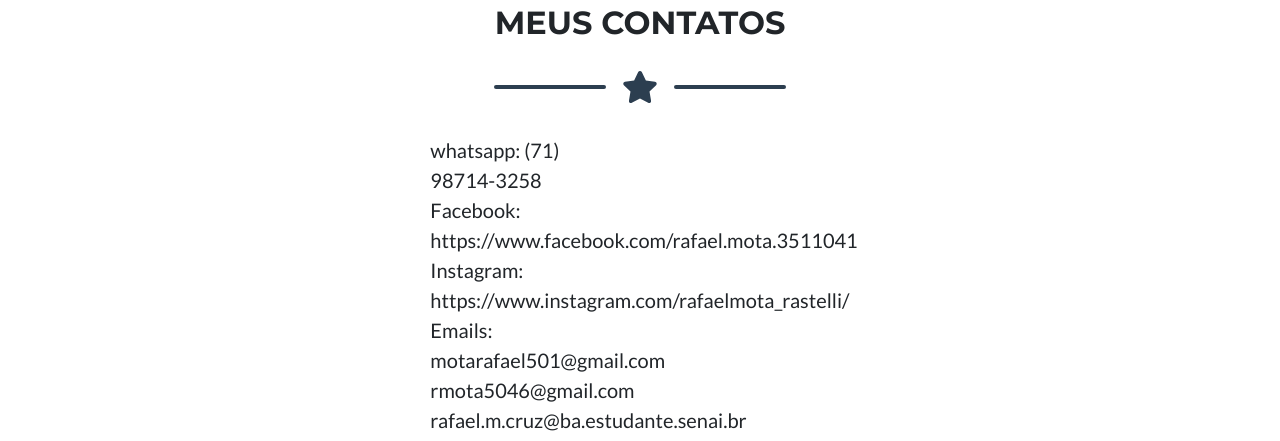
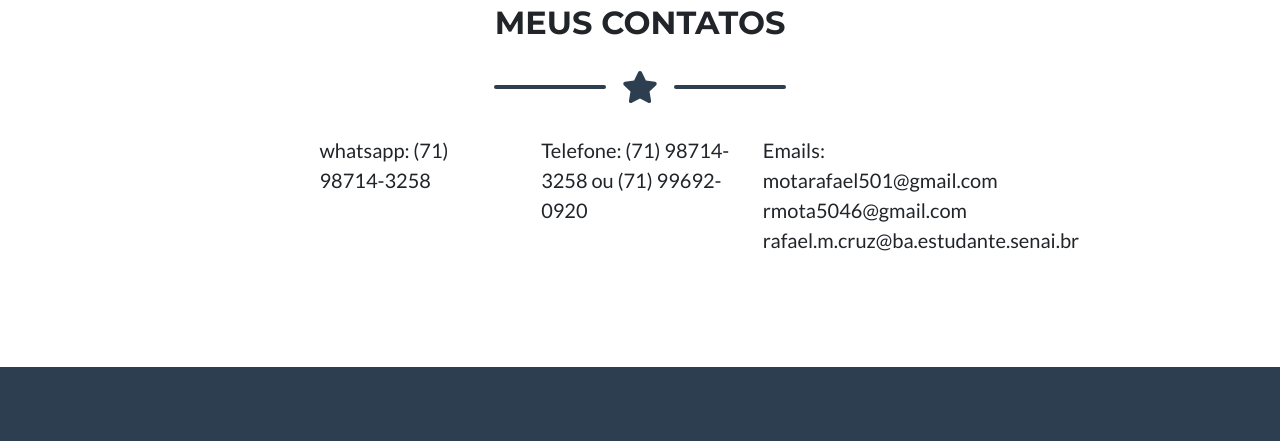
Before and after one commit to BARBA150/Minha_Home_Page, a plain HTML site: page index.html in a window 1280 px wide. Shown: the part 2040-2481 px from the top of the page. Drawn offline with nearby package versions, Linux system fonts and the light colour scheme.

Commit message:
Update index.html

```diff
--- a/index.html
+++ b/index.html
@@ -129,8 +129,9 @@
                     <div class="col-lg-8 col-xl-7">
                         <form>
                             <div class="row">
-                                <div class="col-lg-4 ms-auto"><p class="lead">whatsapp: (71) 98714-3258 Facebook: https://www.facebook.com/rafael.mota.3511041 Instagram: https://www.instagram.com/rafaelmota_rastelli/ Emails: motarafael501@gmail.com rmota5046@gmail.com rafael.m.cruz@ba.estudante.senai.br Linkedin: https://www.linkedin.com/in/rafael-mota-3235aa207/ GitHub: https://github.com/BARBA150 Telefone: (71) 98714-3258 ou (71) 99692-0920 </p></div>
-                                <div class="col-lg-4 ms-auto"><p class="lead"></p></div>
+                                <div class="col-lg-4 ms-auto"><p class="lead">whatsapp: (71) 98714-3258 </p0></div>
+                                <div class="col-lg-4 ms-auto"><p class="lead">Telefone: (71) 98714-3258 ou (71) 99692-0920 </p></div>
+                                <div class="col-lg-4 ms-auto"><p class="lead">Emails: motarafael501@gmail.com rmota5046@gmail.com rafael.m.cruz@ba.estudante.senai.br </p></div>
                             </div>
                         </form>
                     </div>
```
